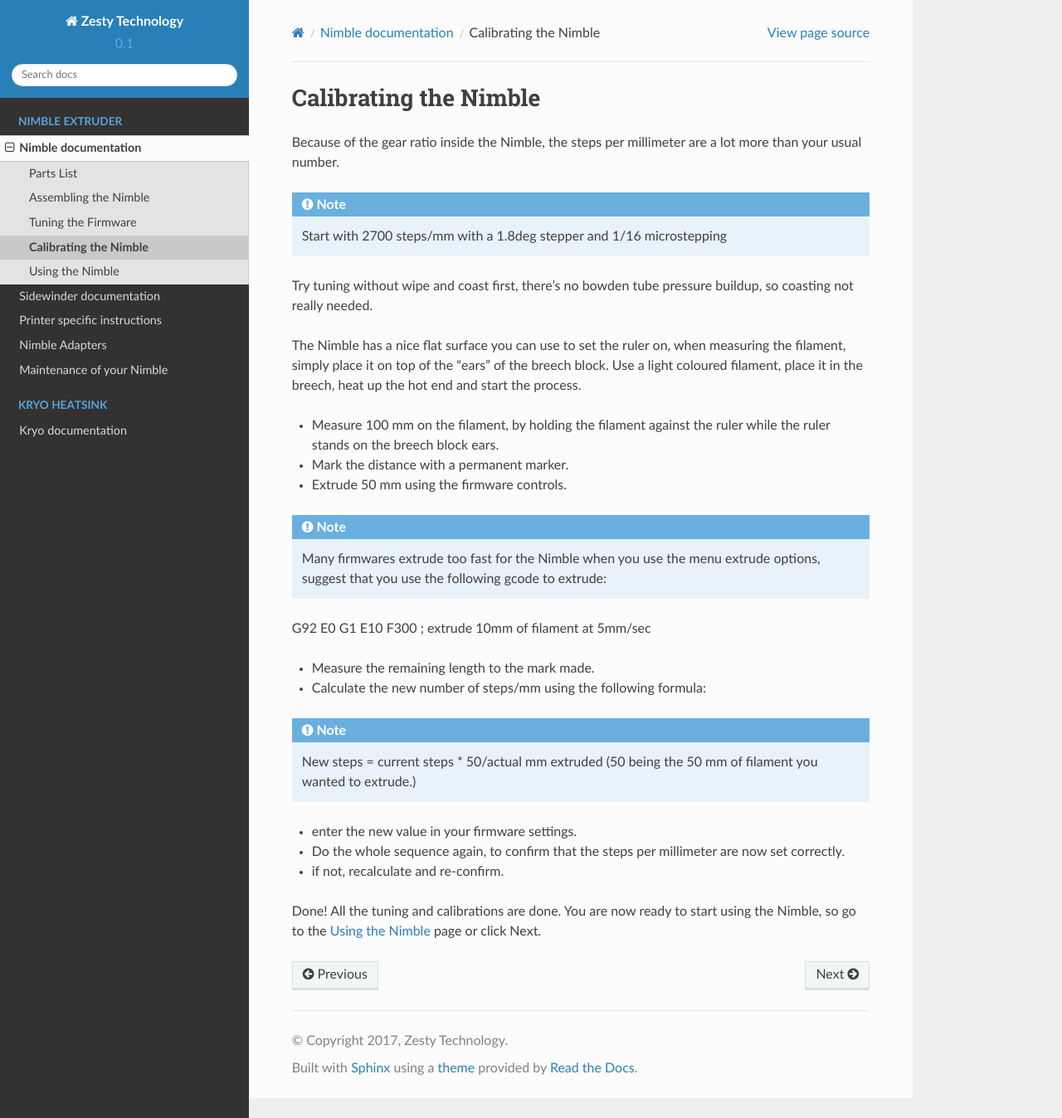
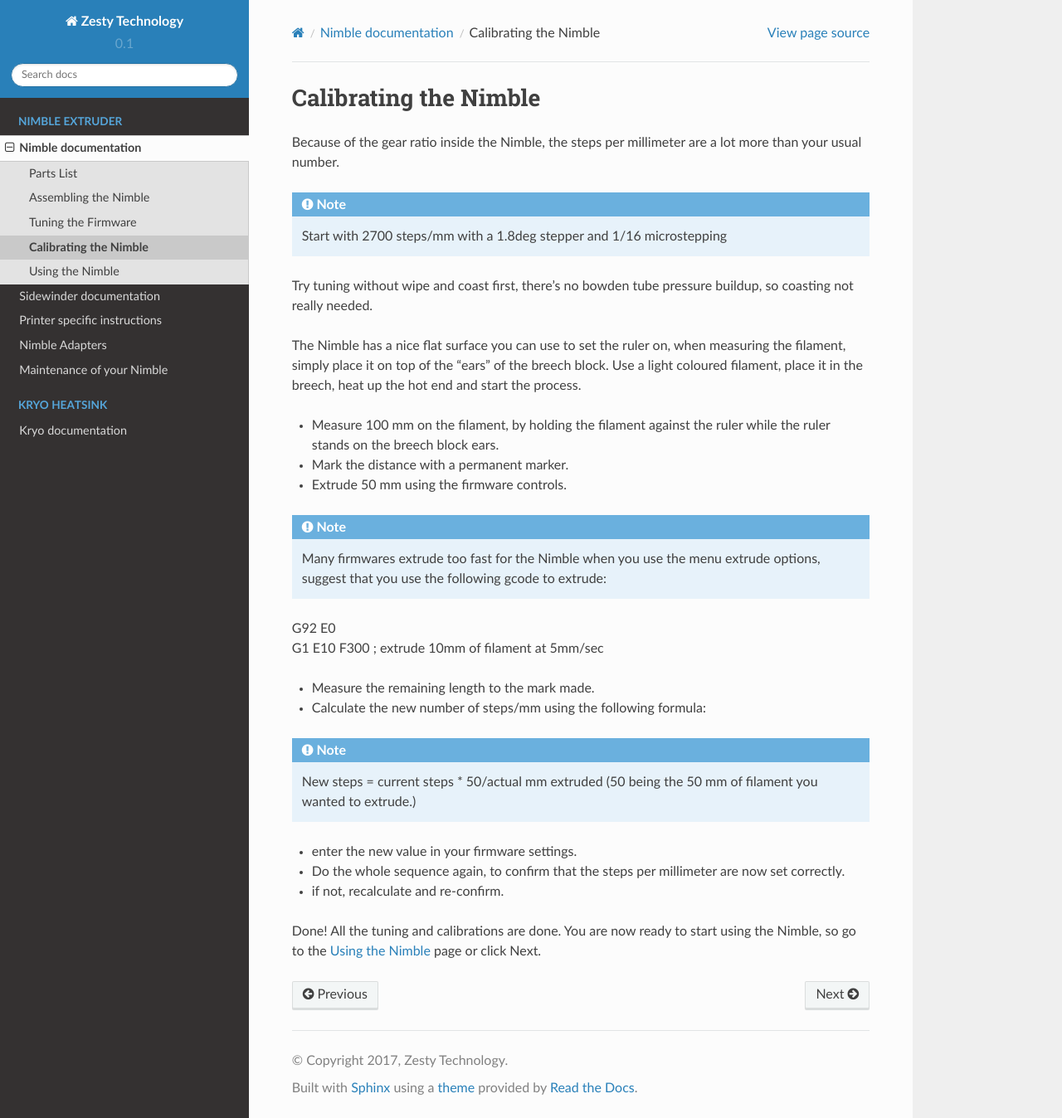
Before and after one commit to ZestyTechnology/zesty-docs, a Sphinx documentation site: the page built from docs/nimble/calibration.rst, in a window 1280 px wide and 1348 px high. Shown: the whole window at 83% size. Built offline with Sphinx 7.4.7 and the Read the Docs theme 2.0.0, drawn with Linux system fonts in a browser that asks for light colours.

```diff
--- a/docs/nimble/calibration.rst
+++ b/docs/nimble/calibration.rst
@@ -16,8 +16,8 @@ Use a light coloured filament, place it in the breech, heat up the hot end and s
 
 .. note:: Many firmwares extrude too fast for the Nimble when you use the menu extrude options, suggest that you use the following gcode to extrude:
 
-G92 E0
-G1 E10 F300 ; extrude 10mm of filament at 5mm/sec
+| G92 E0
+| G1 E10 F300 ; extrude 10mm of filament at 5mm/sec
 
 * Measure the remaining length to the mark made.
 * Calculate the new number of steps/mm using the following formula:
```
